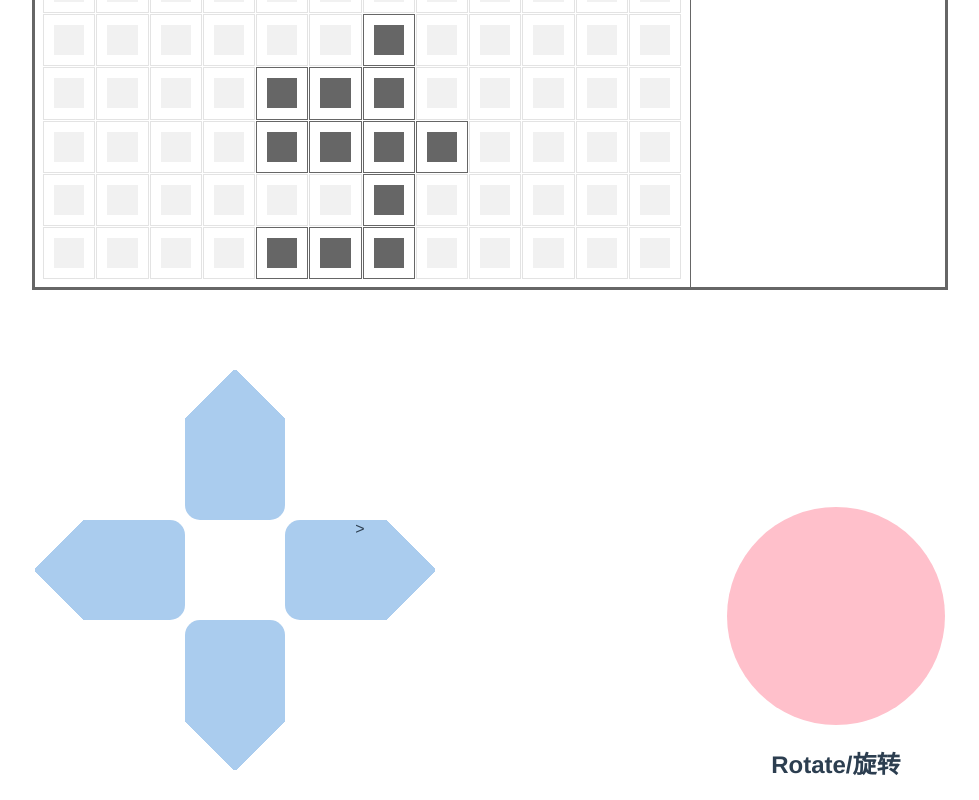
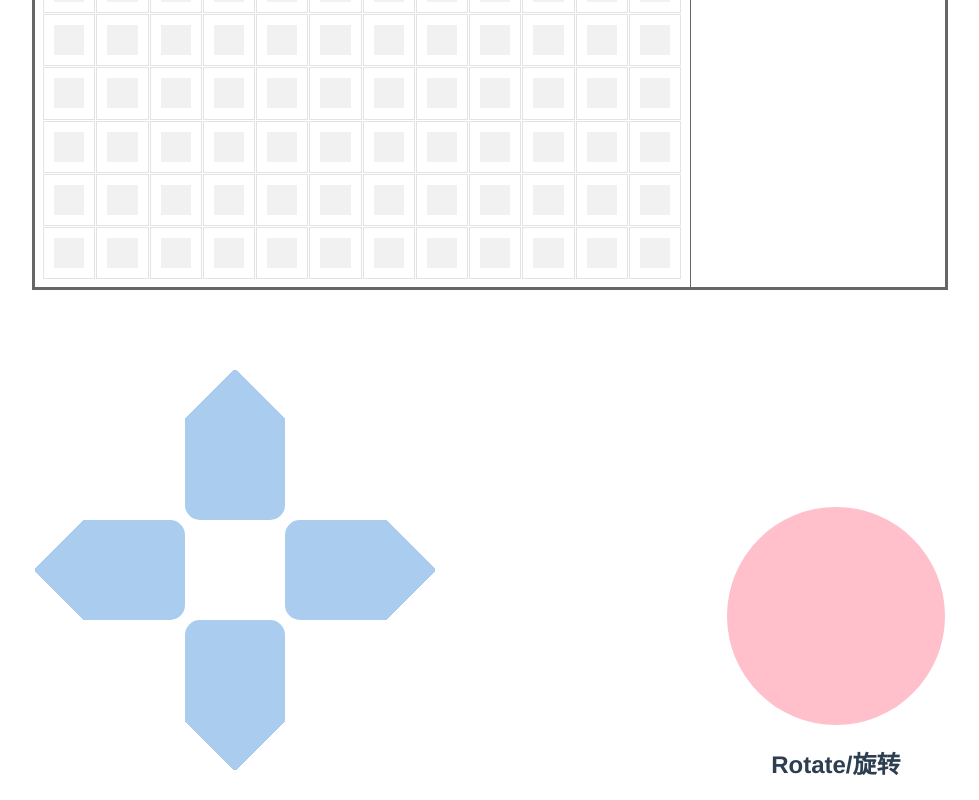
Before and after one commit to tuzilingdang/2d-tetris, a Vue app: page / in a window 1280 px wide. Shown: the part 1071-1871 px from the top of the page, without its empty margins (150-1129 px from the left). Built offline with nearby package versions, Linux system fonts and the light colour scheme.

Commit message:
refactor(index.html):

```diff
--- a/public/index.html
+++ b/public/index.html
@@ -3,7 +3,7 @@
   <head>
     <meta charset="utf-8">
     <meta http-equiv="X-UA-Compatible" content="IE=edge">
-    <meta name="viewport" content="width=device-width,initial-scale=1.0">
+    <meta content="width=device-width, initial-scale=1.0, maximum-scale=1.0, user-scalable=0" name="viewport" />
     <link rel="icon" href="<%= BASE_URL %>favicon.ico">
     <title>2d-tetris</title>
   </head>
--- a/src/App.vue
+++ b/src/App.vue
@@ -1,7 +1,6 @@
 <template>
     <div id="app">
         <div id="game">
-            <!-- <Screen column-num="12" row-num="22" /> -->
             <Screen />
             <KeyBoard />
         </div>
--- a/src/components/keyboard/KeyBoard.vue
+++ b/src/components/keyboard/KeyBoard.vue
@@ -9,7 +9,7 @@
         <div class="bottom-buttons">
             <div class="arrows">
                 <div class="left" @click="left"></div>
-                <div class="right" @click="right">></div>
+                <div class="right" @click="right"></div>
                 <div class="up"></div>
                 <div class="down"></div>
             </div>
--- a/src/store/index.js
+++ b/src/store/index.js
@@ -35,7 +35,7 @@
                     state.accRows += payload.block.shapeLength ? payload.block.shapeLength : 0
                     state.randomBlock = true
                 }
-            }, 100)
+            }, 1000)
         },
 
         setCurBlock(state, payload) {
```
